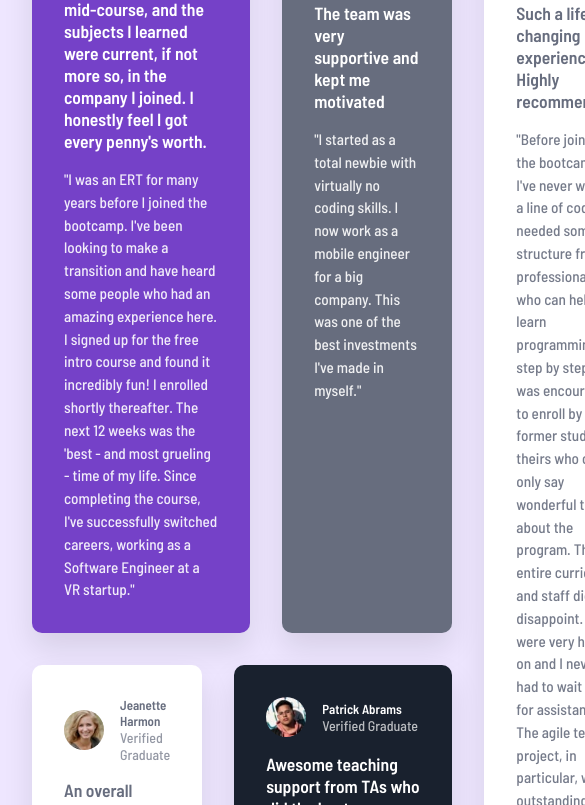
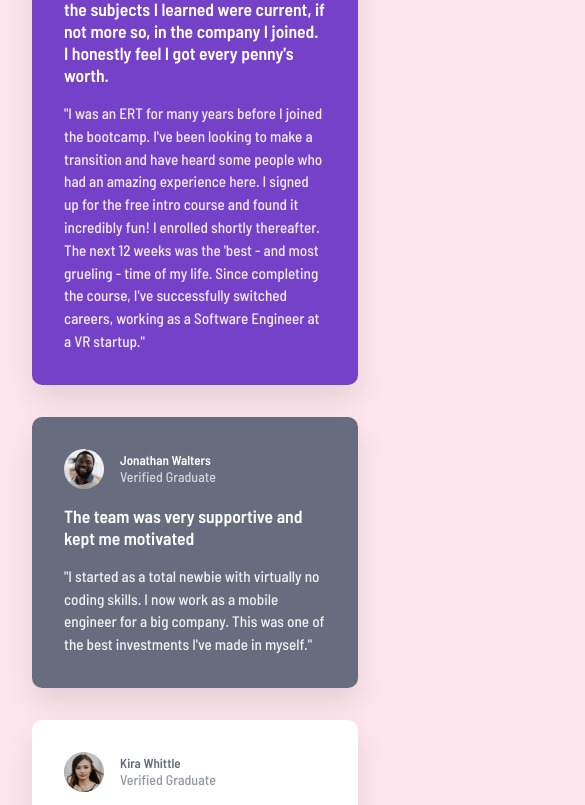
Before and after one commit to LimoB/limo-testimonials-grid-section-main, a plain HTML site: page index.html in a window 390 px wide. Shown: the part 144-949 px from the top of the page, 585 px wide, since content can reach past the window. Drawn offline with Linux system fonts and the light colour scheme.

Commit message:
added grid responsive

```diff
--- a/style.css
+++ b/style.css
@@ -129,3 +129,50 @@ body {
     background-repeat: no-repeat;
     background-position: top right 24px;
   }
+
+
+
+
+/* --- Responsive Grid --- */
+
+/* Tablets: 2-column layout */
+@media (max-width: 1024px) {
+    body {
+      background-color: hsl(200, 100%, 95%); /* Light blue background for tablets */
+    }
+
+    .testimonial-grid {
+      grid-template-columns: repeat(2, 1fr);
+    }
+
+    .daniel,
+    .patrick,
+    .card-dark-blue {
+      grid-column: span 2 !important;
+    }
+
+    .kira {
+      grid-row: auto;
+      grid-column: span 2 !important;
+    }
+  }
+
+  /* Phones: 1-column layout */
+  @media (max-width: 600px) {
+    body {
+      background-color: hsl(340, 100%, 95%); /* Light pink background for phones */
+    }
+
+    .testimonial-grid {
+      grid-template-columns: 1fr;
+    }
+
+    .daniel,
+    .jonathan,
+    .kira,
+    .jeanette,
+    .patrick,
+    .card-dark-blue {
+      grid-column: span 1 !important;
+    }
+  }
```
